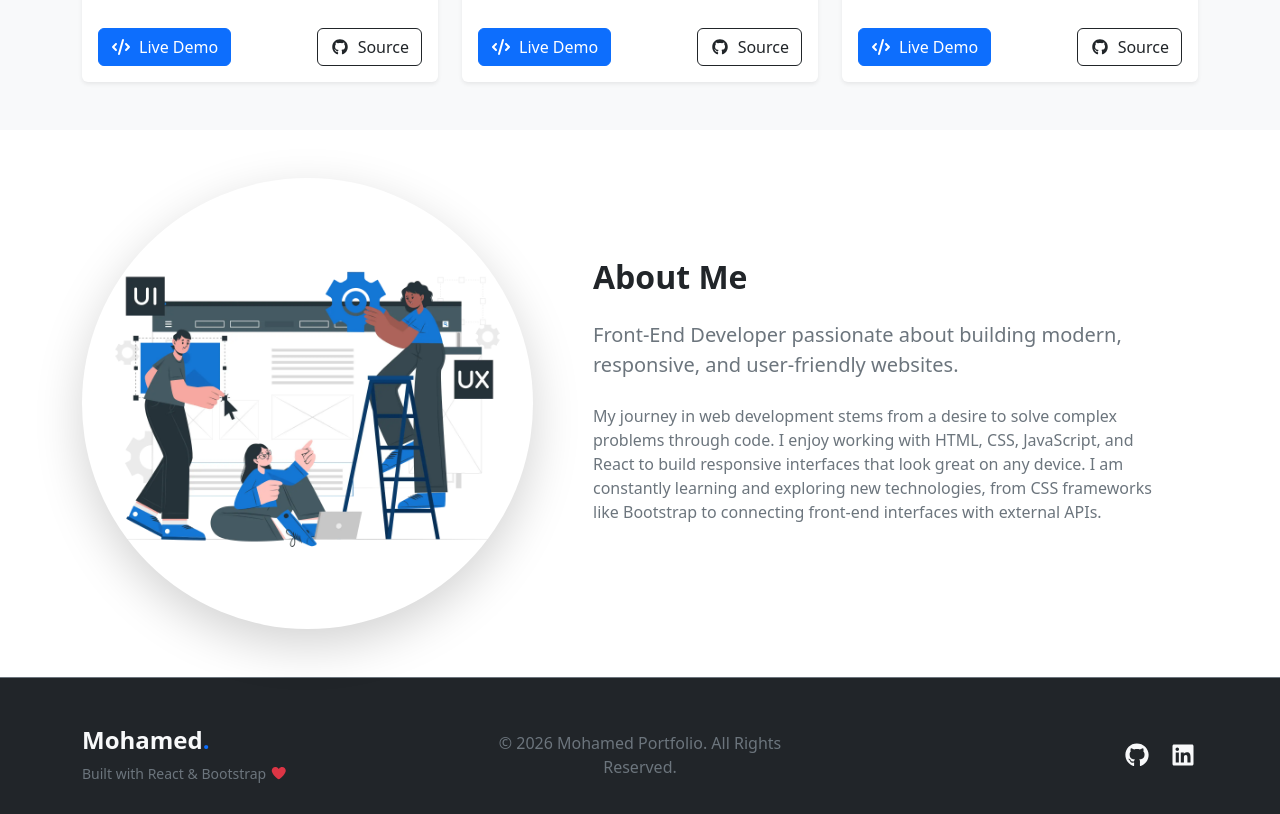
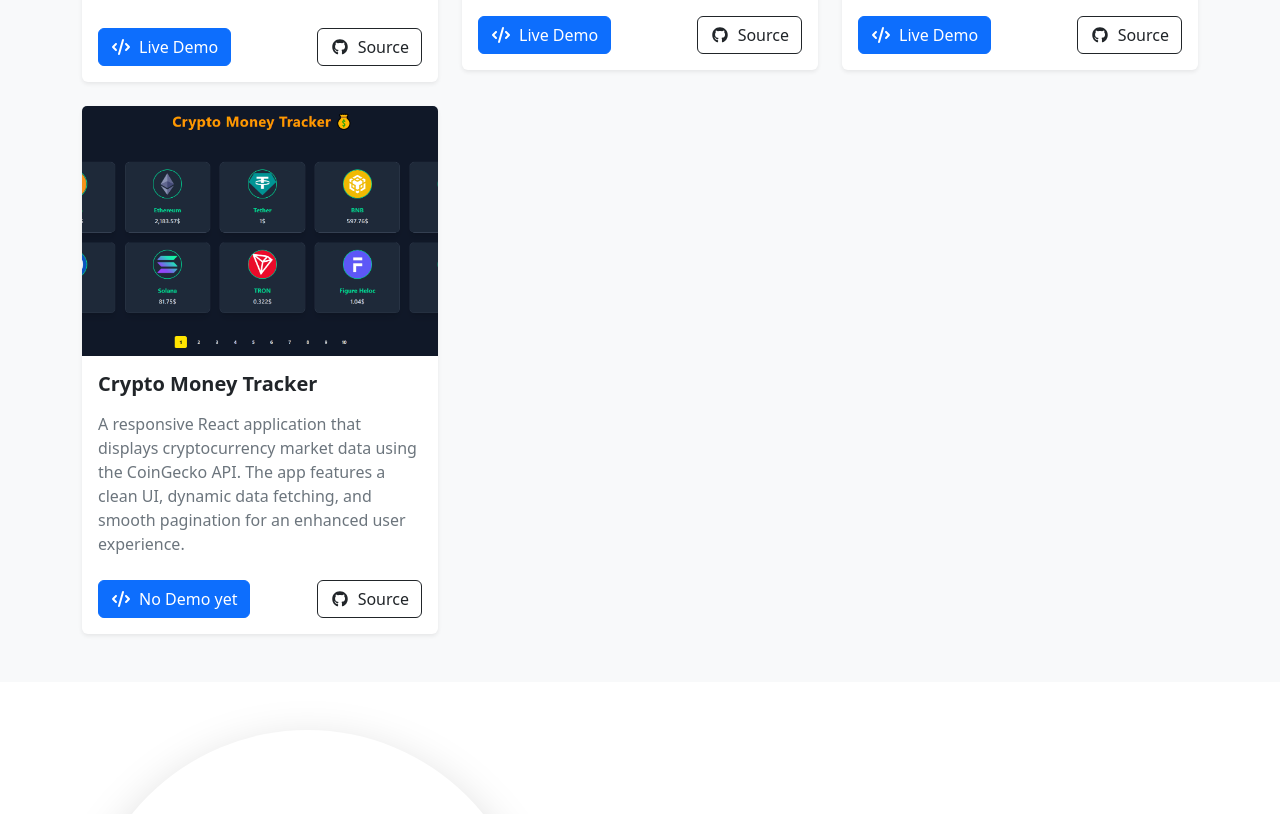
Before and after one commit to M7madMeDo/myPortfolio, a React (Vite) app: page / in a window 1280 px wide. Shown: the part 1851-2665 px from the top of the page. Built offline with nearby package versions, Linux system fonts and the light colour scheme.

Commit message:
Adding new project (Crypto Money Tracker) with new statments improved if no demo link shows "no demo yet"

```diff
--- a/src/components/projects/Projects.jsx
+++ b/src/components/projects/Projects.jsx
@@ -5,6 +5,7 @@ import { faCode } from "@fortawesome/free-solid-svg-icons";
 export default function Projects() {
   const projectList = [
     {
+      id: 1,
       title: "ToDo List",
       description:
         "A simple and intuitive task management application that allows users to add, edit, delete, and organize daily tasks efficiently. It features local storage to ensure data persistence and a clean, user-friendly interface.",
@@ -13,6 +14,7 @@ export default function Projects() {
       repoLink: "https://github.com/M7madMeDo/TodoList.git",
     },
     {
+      id: 2,
       title: "Bookmarker",
       description:
         "A web application designed to save and manage favorite website links. Users can easily add, visit, and delete bookmarks, with data stored locally for quick and reliable access.",
@@ -21,6 +23,7 @@ export default function Projects() {
       repoLink: "https://github.com/M7madMeDo/bookmarker.git",
     },
     {
+      id: 3,
       title: "React Portfolio",
       description:
         "A modern and responsive personal portfolio built with React. It showcases projects, skills, and contact information through reusable components and a clean, professional design.",
@@ -28,16 +31,31 @@ export default function Projects() {
       liveLink: "m7mad-portfolio.netlify.app",
       repoLink: "https://github.com/M7madMeDo/myPortfolio.git",
     },
+    {
+      id: 4,
+      title: "Crypto Money Tracker",
+      description:
+        "A responsive React application that displays cryptocurrency market data using the CoinGecko API. The app features a clean UI, dynamic data fetching, and smooth pagination for an enhanced user experience.",
+      image: "/assets/pics/Cypto projeect.png",
+      liveLink: "",
+      repoLink: "https://github.com/M7madMeDo/crypto-money-tracker",
+    },
   ];
+
   return (
     <section id="projects" className="py-5 bg-light">
       <Container>
         <h2 className="text-center fw-bold mb-5 text-dark">
           Featured Projects
         </h2>
-        <Row className="g-4 align-items-stretch justify-content-center">
-          {projectList.map((project, index) => (
-            <Col md={6} lg={4} key={index} className="d-flex">
+        <Row className="g-4   justify-content-start">
+          {projectList.map((project) => (
+            <Col
+              md={6}
+              lg={4}
+              key={project.id}
+              className="d-flex align-items-center "
+            >
               <Card className="w-100 shadow-sm border-0 d-flex flex-column">
                 <Card.Img
                   variant="top"
@@ -55,12 +73,12 @@ export default function Projects() {
                   <div className="d-flex justify-content-between mt-auto">
                     <Button
                       variant="primary"
-                      href={project.liveLink}
+                      href={project.liveLink || "#"}
                       target="_blank"
                       className="d-flex align-items-center"
                     >
-                      <FontAwesomeIcon icon={faCode} className="me-2" /> Live
-                      Demo
+                      <FontAwesomeIcon icon={faCode} className="me-2" />
+                      {project.liveLink ? "Live Demo" : "No Demo yet"}
                     </Button>
                     <Button
                       variant="outline-dark"
```
Also changed, not shown: public/assets/pics/Cypto projeect.png (added).
